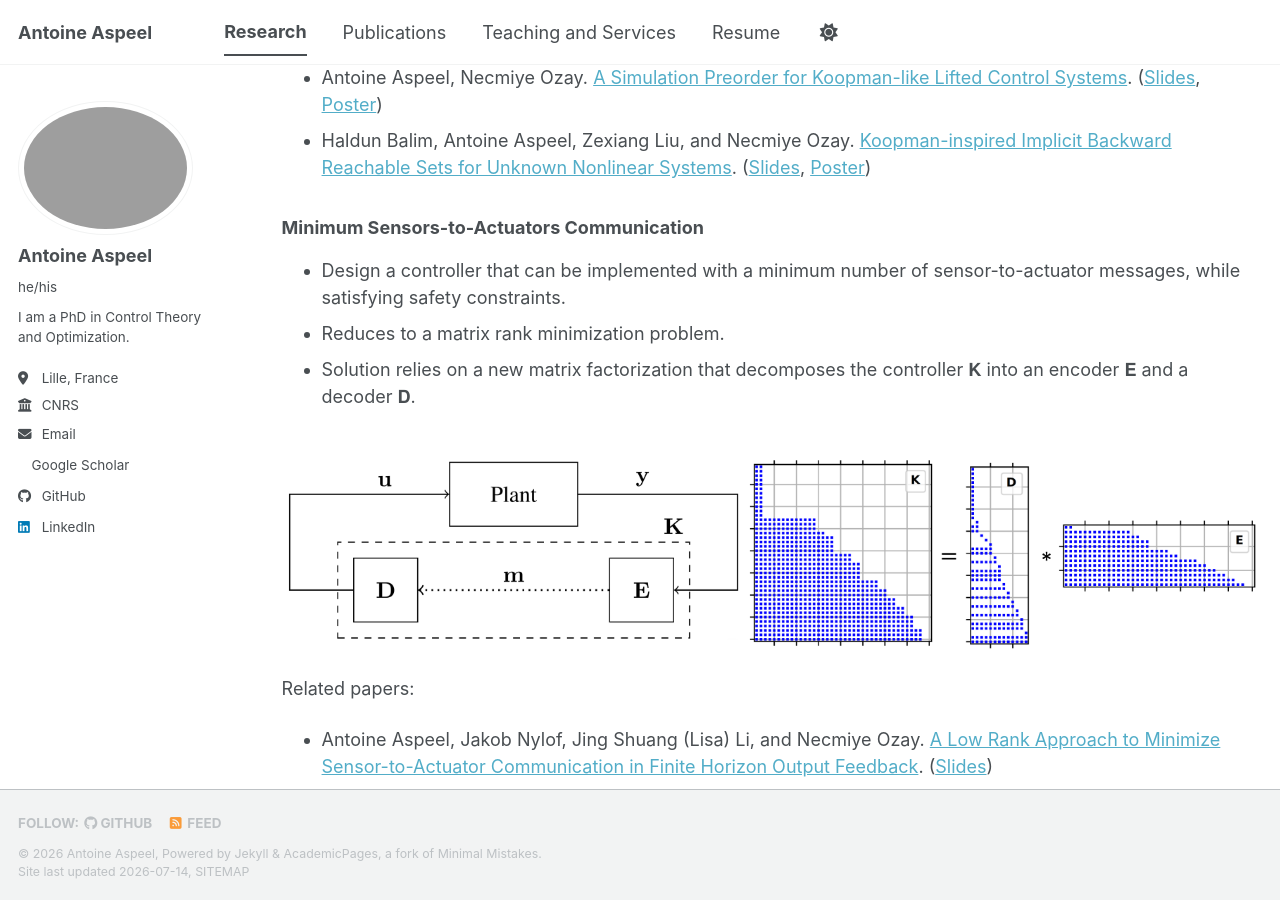
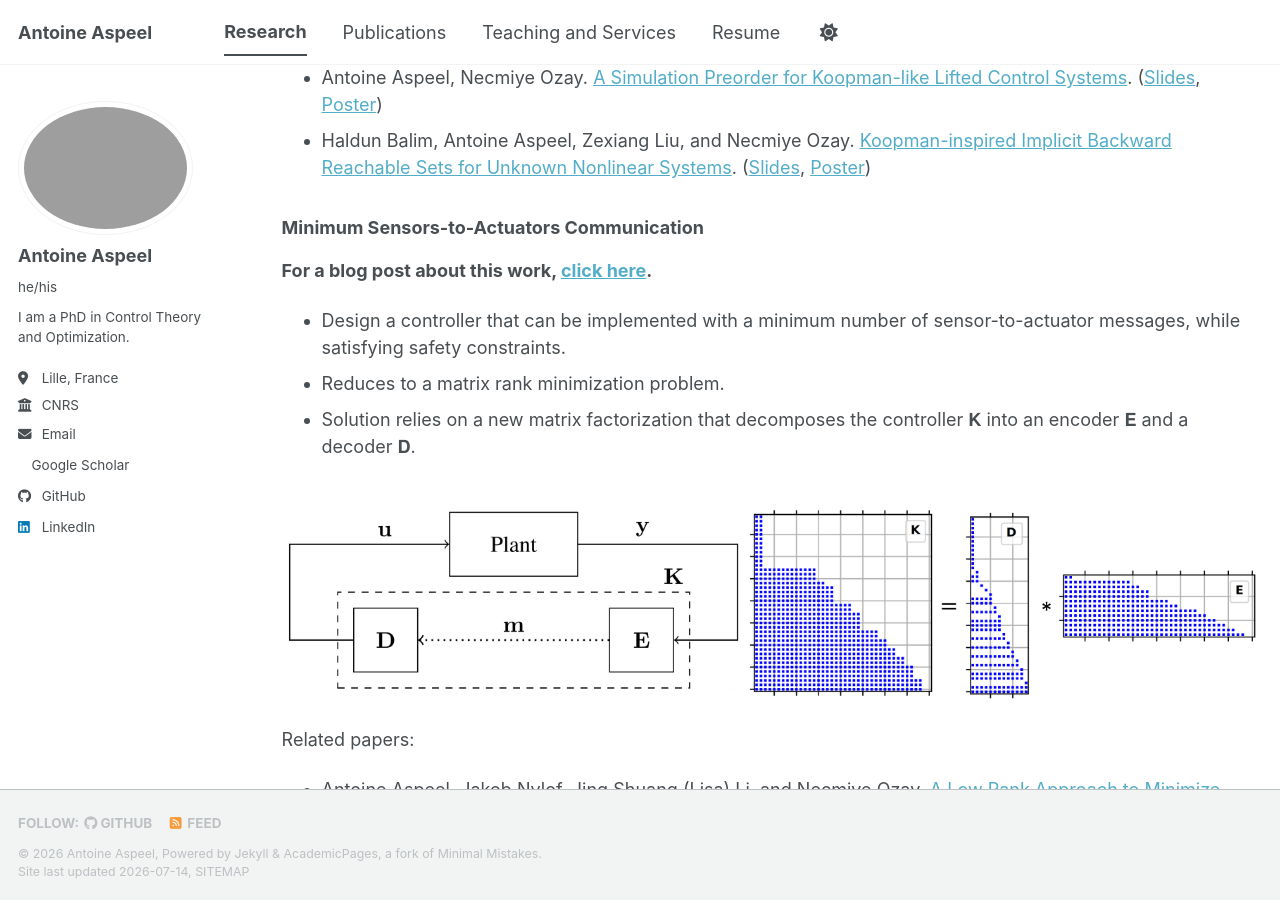
Before and after one commit to aaspeel/aaspeel.github.io, a Jekyll site: the page built from _pages/research.md, in a window 1280 px wide and 900 px high, scrolled down 1929 px. Built offline with Jekyll 4.4.1, drawn with Linux system fonts in a browser that asks for light colours; a style sheet for code colours, icons or effects is not loaded.

Commit message:
Add blog post link for Minimum Sensors-to-Actuators Communication section in research.md

```diff
--- a/_pages/research.md
+++ b/_pages/research.md
@@ -42,6 +42,8 @@ Related papers:
 * Haldun Balim, Antoine Aspeel, Zexiang Liu, and Necmiye Ozay. [Koopman-inspired Implicit Backward Reachable Sets for Unknown Nonlinear Systems](https://ieeexplore.ieee.org/abstract/document/10153400). ([Slides](/files/slides_Koopman_BRS_CDC.pdf), [Poster](/files/poster_Koopman_BRS.pdf))
 
 ### Minimum Sensors-to-Actuators Communication
+
+**For a blog post about this work, [click here](/min_communication/).**
 
 * Design a controller that can be implemented with a minimum number of sensor-to-actuator messages, while satisfying safety constraints.
 * Reduces to a matrix rank minimization problem.
```
